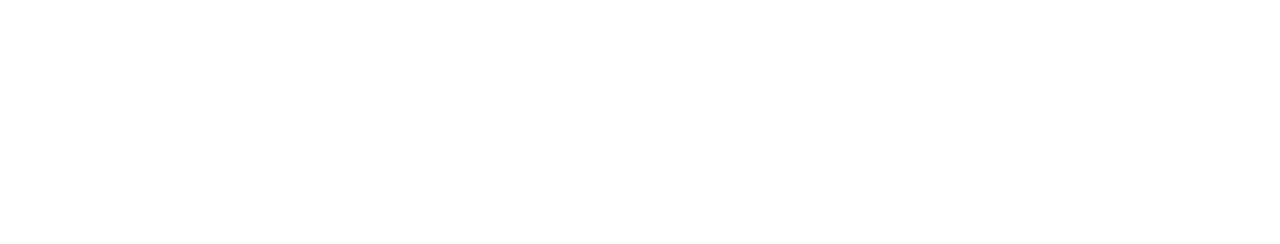
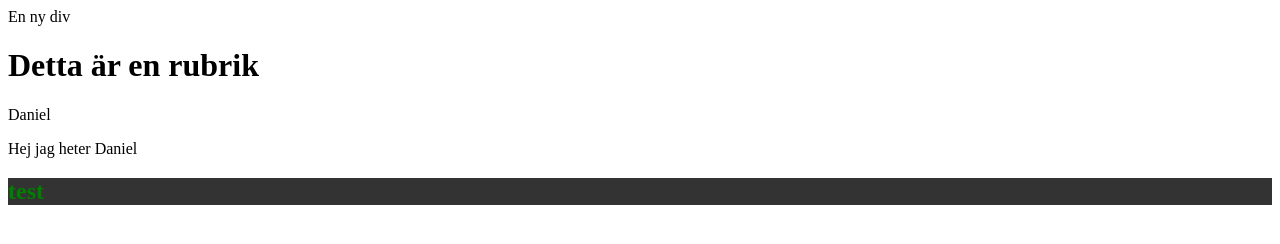
Before and after one commit to mrcozy123321/Javascript1, a plain HTML site: page Lektion-1/index.html in a window 1280 px wide. Drawn offline with Linux system fonts and the light colour scheme.

Commit message:
lektion 1

```diff
--- a/Lektion-1/4-datatypes/object.js
+++ b/Lektion-1/4-datatypes/object.js
@@ -64,3 +64,22 @@ key = 'age';
 // console.log(user);
 // console.log(user['lastName']);
 // console.log(user[key]);
+
+// konvertera till JSON
+let json = JSON.stringify(user);
+// console.log(json);
+
+//konvertera från JSON till JS
+let js = JSON.parse(json);
+console.log(js);
+
+user.firstName = 'Daniel';
+
+console.log(`Användaren heter ${user.firstName} ${user.lastName} och bor i ${user.address.city}.`);
+
+// Destructure
+const { firstName, lastName, address: { city } } = user;
+// const firstName = user.firstName;
+
+console.log(firstName);
+console.log(`Användaren heter ${firstName} ${lastName} och bor i ${city}.`);
--- /dev/null
+++ b/Lektion-1/5-DOM/script.js
@@ -0,0 +1,44 @@
+// DOM - Document Object Model
+
+// document.body.innerText = '<h1>Detta är en rubrik</h1>';
+
+//GÖR INTE SÅHÄR!!
+// result.innerHTML += '<h1>Detta är en rubrik</h1>';
+
+// const results = document.getElementById('result');
+// const test = document.getElementsByClassName('entilldiv');
+const test = document.querySelector('.entilldiv');
+const results = document.querySelector('#result');
+
+const user = {
+  firstName: 'Daniel',
+  lastName: 'Mrkoci',
+  age: 28,
+  address: {
+    street: 'Mobergsgatan',
+    nr: 10,
+    postalCode: '72220',
+    city: 'Västerås'
+  },
+  isActive: true,
+  phoneNumbers: [
+    '076-7631888',
+    '021-130009'
+  ]
+}
+
+const div = document.createElement('div');
+div.innerText = 'En ny div';
+results.appendChild(div);
+
+results.innerHTML += '<h1>Detta är en rubrik</h1>';
+results.innerHTML += '<p>'+ user.firstName +'</p>';
+results.innerHTML += `<p>Hej jag heter ${user.firstName}</p>`;
+
+test.innerHTML = '<h2>test</h2>';
+test.style = 'color: green; background-color: #333';
+
+console.log(test.id);
+
+
+console.log(results);
--- a/Lektion-1/index.html
+++ b/Lektion-1/index.html
@@ -8,9 +8,13 @@
 </head>
 <body>
 
+  <!-- <h1>Hej</h1> -->
+  <div id="result"></div>
+  <div class="entilldiv" id="testar"></div>
 
   <!-- <script src="4-datatypes/script.js"></script> -->
   <!-- <script src="4-datatypes/number.js"></script> -->
-  <script src="4-datatypes/object.js"></script>
+  <!-- <script src="4-datatypes/object.js"></script> -->
+  <script src="5-DOM/script.js"></script>
 </body>
 </html>
```
